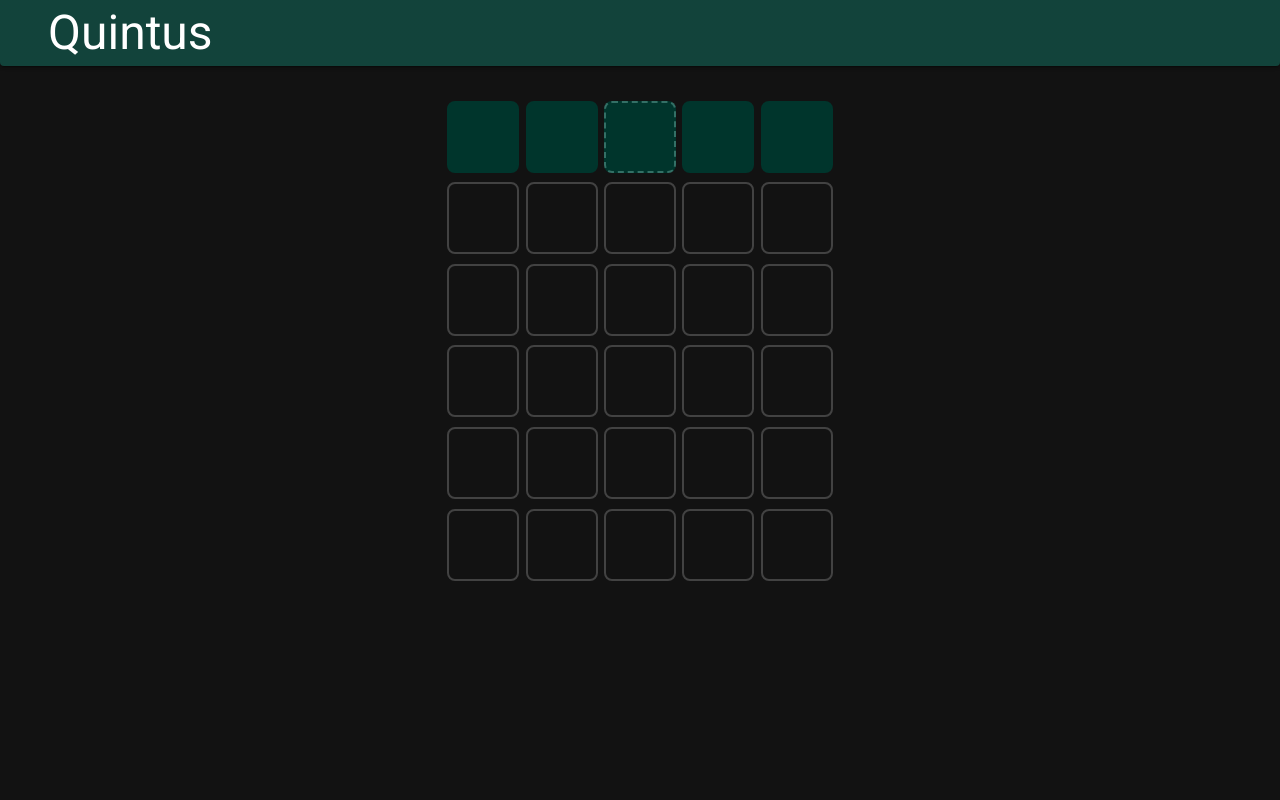
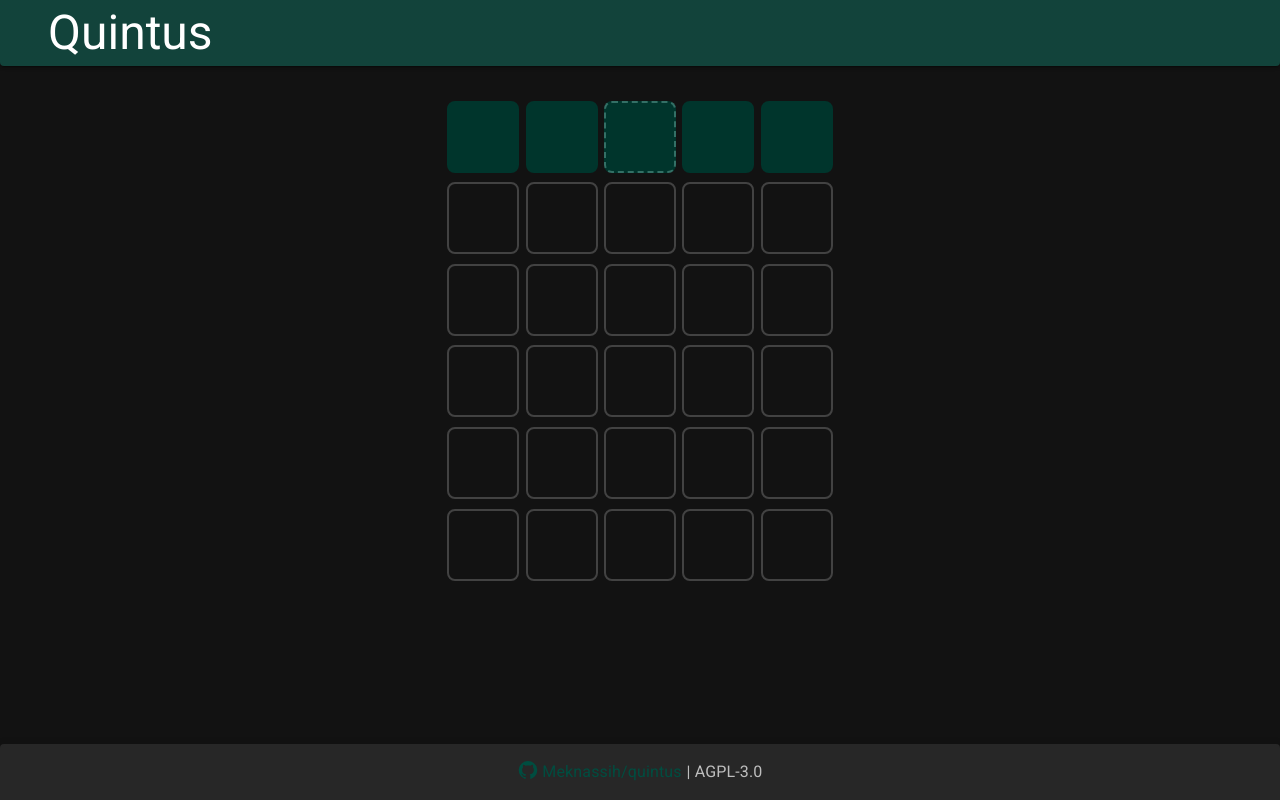
Before and after one commit to Meknassih/quintus, a React (Create React App) app: page / in a window 1280 px wide. Built offline with nearby package versions, Linux system fonts and the light colour scheme.

Commit message:
Added footer

```diff
--- a/src/App.js
+++ b/src/App.js
@@ -2,6 +2,7 @@ import Title from './components/Title';
 import { Container, CssBaseline, ThemeProvider } from '@mui/material';
 import theme from './theme';
 import Wordle from './components/Wordle';
+import Footer from './components/Footer';
 
 function App() {
   return (
@@ -11,6 +12,7 @@ function App() {
       <Container>
         <Wordle />
       </Container>
+      <Footer />
     </ThemeProvider>
     /* TODO: add credit: Words from https://github.com/tabatkins/wordle-list */
   );
--- /dev/null
+++ b/src/components/Footer.js
@@ -0,0 +1,49 @@
+import { Box, Link, Paper, Typography } from "@mui/material";
+import GitHubIcon from '@mui/icons-material/GitHub';
+
+function Footer() {
+  return (
+    <Paper
+      elevation={4}
+      sx={{
+        display: "flex",
+        justifyContent: "center",
+        alignContent: "end",
+        gap: ".3rem",
+        width: "100vw",
+        borderBottomLeftRadius: 0,
+        borderBottomRightRadius: 0,
+        paddingY: "1rem",
+        position: "fixed",
+        bottom: 0,
+        left: 0
+      }}>
+      <Link
+        href="https://github.com/Meknassih/quintus"
+        underline="hover"
+        target="_blank"
+        rel="noopener"
+        sx={{
+          display: "flex",
+          justifyContent: "center",
+          alignContent: "center",
+          gap: ".3rem"
+        }}>
+        <GitHubIcon fontSize="small" />
+        <Typography
+          align="center"
+          fontSize={16}
+        >
+          Meknassih/quintus
+        </Typography>
+      </Link>
+      <Typography
+        color="text.secondary"
+        fontSize={16}
+      >
+        | AGPL-3.0
+      </Typography>
+    </Paper>);
+}
+
+export default Footer;
```
